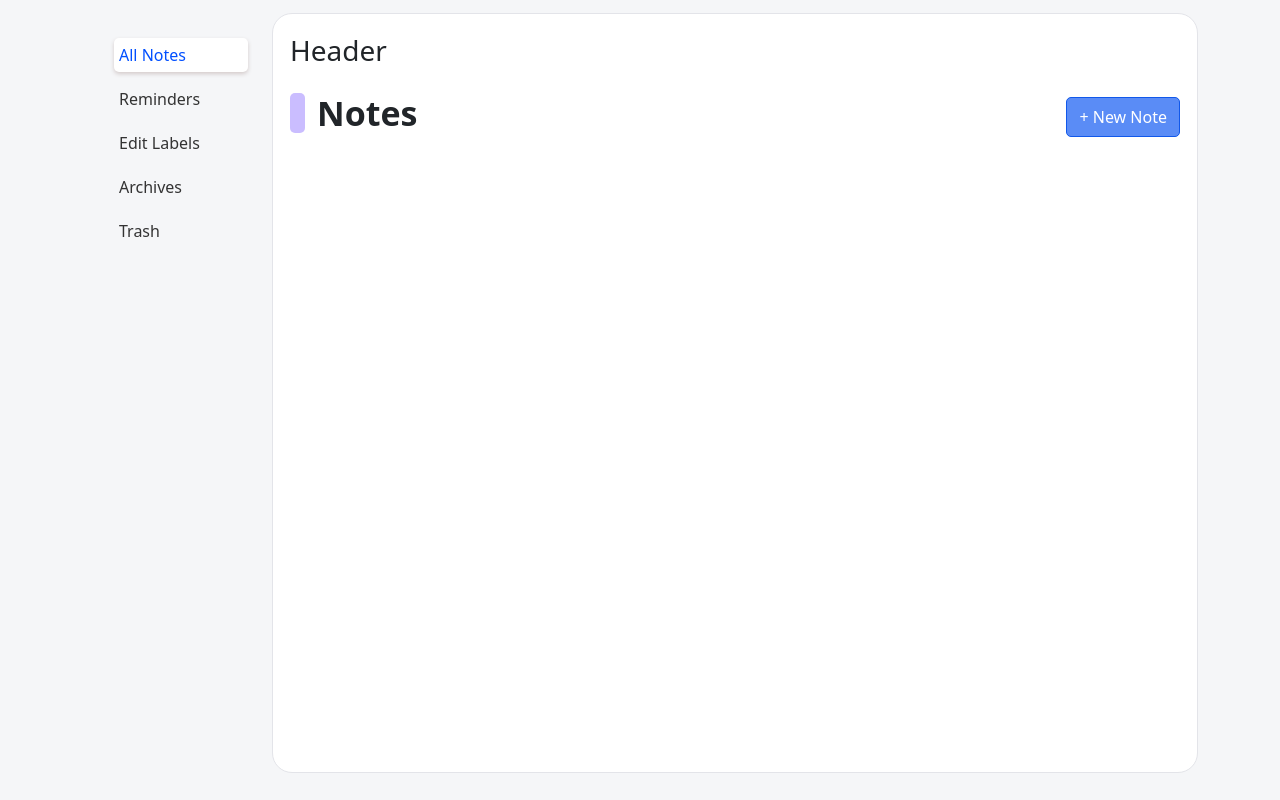
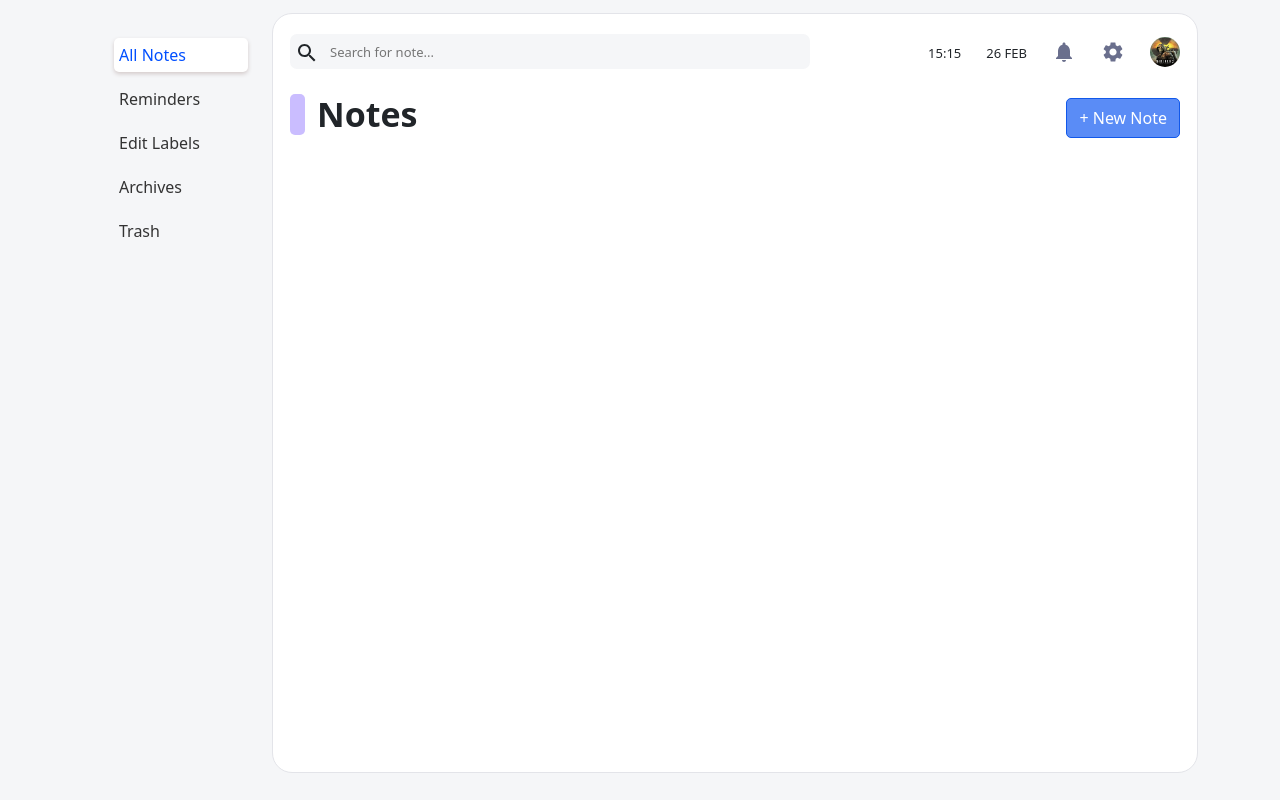
Before and after one commit to Oops14/rtk-todo, a React (Vite) app: page / in a window 1280 px wide. Built offline with nearby package versions, Linux system fonts and the light colour scheme.

Commit message:
styles for header

```diff
--- a/package.json
+++ b/package.json
@@ -10,6 +10,9 @@
     "preview": "vite preview"
   },
   "dependencies": {
+    "@emotion/react": "^11.13.0",
+    "@emotion/styled": "^11.13.0",
+    "@mui/icons-material": "^5.16.4",
     "@reduxjs/toolkit": "^2.2.6",
     "bootstrap": "^5.3.3",
     "react": "18.3.1",
--- a/src/app/app.scss
+++ b/src/app/app.scss
@@ -30,6 +30,79 @@ body .btn {
 // HEADER
 .header-main {
   margin-bottom: 25px;
+}
+
+.header-inner,
+.header-account-info,
+.header-settings {
+  display: flex;
+  align-items: center;
+}
+
+.header-inner {
+  justify-content: space-between;
+}
+
+.header-account-info {
+  gap: 25px;
+
+}
+
+.date {
+
+  span {
+    margin-right: 25px;
+    font-size: 13px;
+
+    &:last-child {
+      margin-right: 0;
+    }
+  }
+}
+
+.header-settings {
+  gap: 25px;
+
+  svg {
+    cursor: pointer;
+    color: #6a6f8d;
+
+    &:hover {
+      opacity: 0.9;
+    }
+  }
+}
+
+.account-logo {
+
+  img {
+    border-radius: 50%;
+
+    width: 30px;
+    height: 30px;
+  }
+}
+
+.search {
+  position: relative;
+
+  input[type="text"] {
+    width: 100%;
+    min-width: 520px;
+    border: none;
+    background-color: #f5f6f8;
+    border-radius: 7px;
+    height: 35px;
+    padding-left: 40px;
+    padding-right: 15px;
+    font-size: 13px;
+  }
+
+  .s-icon {
+    position: absolute;
+    left: 5px;
+    top: 5px;
+  }
 }
 
 // CONTENT
--- a/src/widgets/layoutHeader/LayoutHeader.tsx
+++ b/src/widgets/layoutHeader/LayoutHeader.tsx
@@ -1,7 +1,36 @@
+import logo from '../../assets/7.jpeg'
+import SettingsIcon from '@mui/icons-material/Settings'
+import NotificationsIcon from '@mui/icons-material/Notifications'
+import SearchIcon from '@mui/icons-material/Search'
+
 const LayoutHeader = () => {
     return (
         <header className={'header-main'}>
-            <h3>Header</h3>
+            <div className="header-inner">
+                <div className={'search'}>
+                    <div className="s-icon">
+                        <SearchIcon />
+                    </div>
+                    <input type="text" placeholder={'Search for note...'} />
+                </div>
+                <div className="header-account-info">
+                    <div className="date">
+                        <span>15:15</span>
+                        <span>26 FEB</span>
+                    </div>
+                    <div className="header-settings">
+                        <div className="reminder">
+                            <NotificationsIcon />
+                        </div>
+                        <div className="settings">
+                            <SettingsIcon />
+                        </div>
+                        <div className="account-logo">
+                            <img src={logo} alt="lgo" />
+                        </div>
+                    </div>
+                </div>
+            </div>
         </header>
     )
 }
```
Also changed, not shown: src/assets/7.jpeg (added), 1 other file (tests, documents, lock files or other folders).
